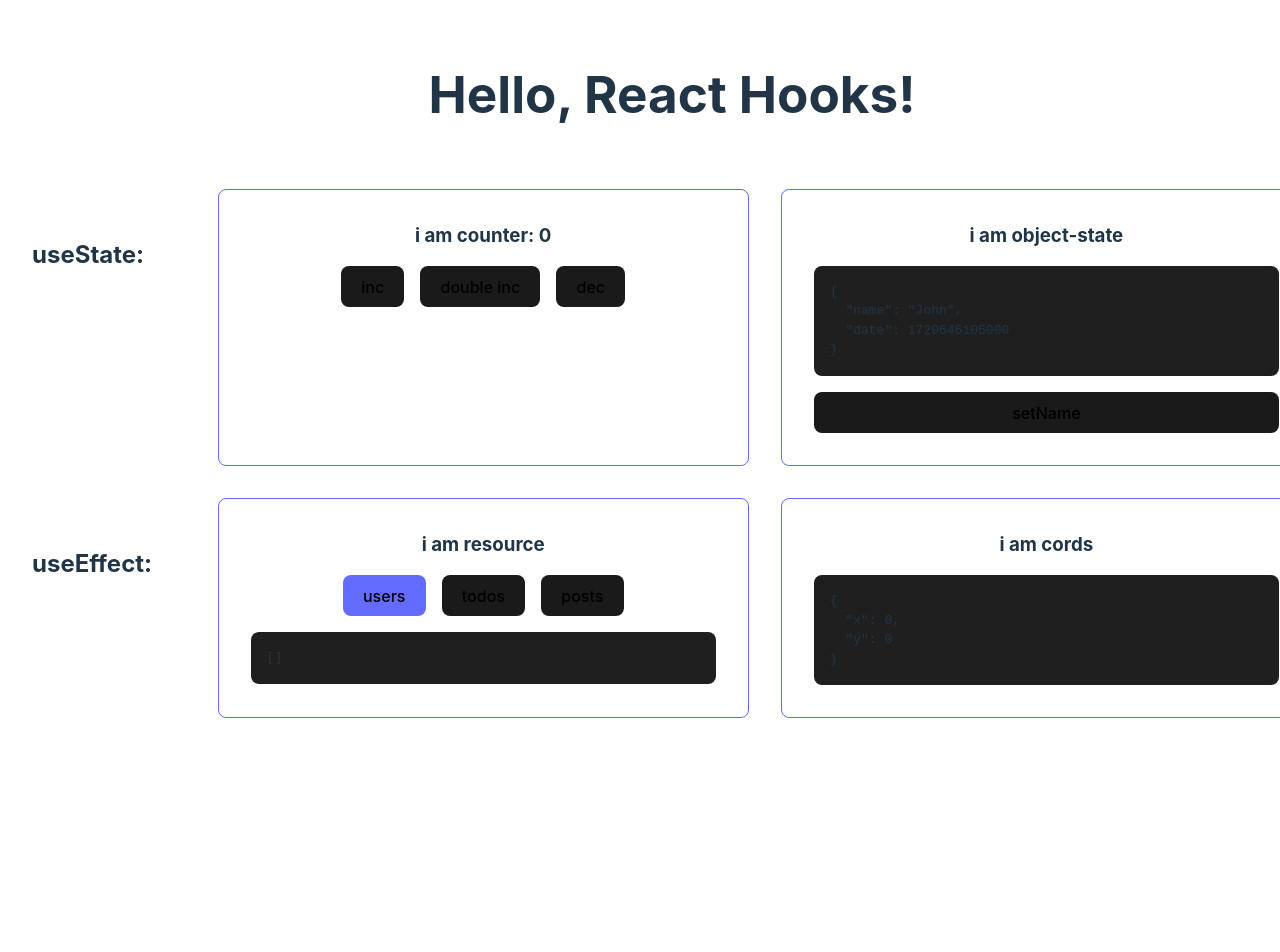
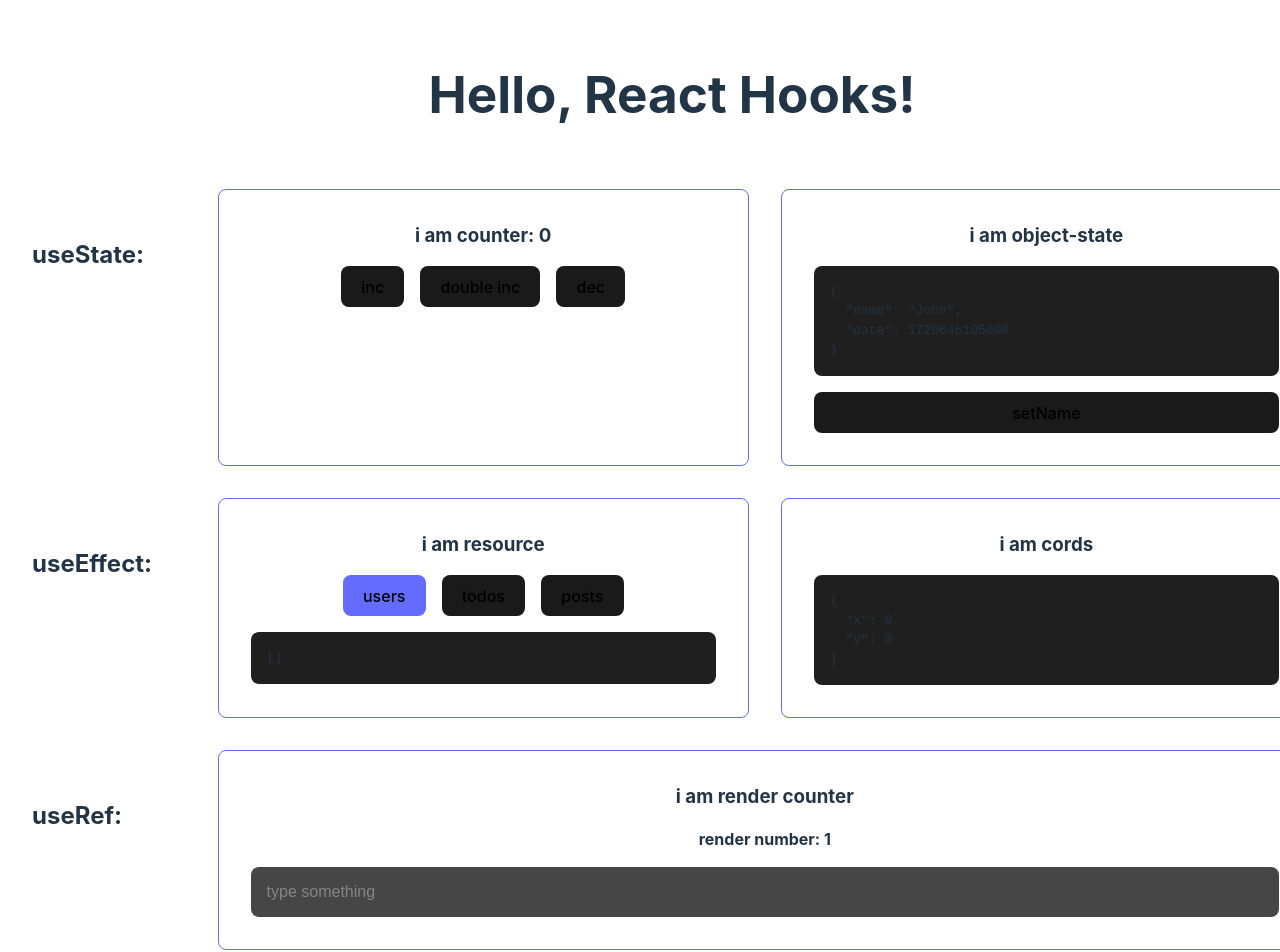
Before and after one commit to hellsgor/react-hooks-minin, a React (Vite) app: page / in a window 1280 px wide. Shown: the top 952 px of the page. Before the commit the page ends 800 px from the top, so only its background shows below. Built offline with nearby package versions, Linux system fonts and the light colour scheme; no server answers.

Commit message:
add(RenderCounter): create RenderCounter

```diff
--- a/src/App.css
+++ b/src/App.css
@@ -94,3 +94,15 @@ pre {
   white-space: pre-wrap;
   word-wrap: break-word;
 }
+
+input {
+  padding: 1rem;
+  font-size: 1rem;
+  border: none;
+  background-color: #464646;
+  border-radius: 8px;
+}
+
+input::placeholder {
+  color: #858585;
+}
--- a/src/App.jsx
+++ b/src/App.jsx
@@ -2,6 +2,7 @@ import './App.css';
 import Cords from './Components/Cords';
 import Counter from './Components/Counter';
 import ObjectState from './Components/ObjectState';
+import RenderCounter from './Components/RenderCounter';
 import Resource from './Components/Resource';
 
 export default function App() {
@@ -24,6 +25,13 @@ export default function App() {
           <Cords />
         </div>
       </div>
+
+      <div className="row">
+        <h2 className="row__title">useRef:</h2>
+        <div className="wrapper">
+          <RenderCounter />
+        </div>
+      </div>
     </>
   );
 }
--- /dev/null
+++ b/src/Components/RenderCounter.jsx
@@ -0,0 +1,32 @@
+import { useEffect, useRef, useState } from 'react';
+
+export default function RenderCounter() {
+  const [inputValue, setInputValue] = useState('');
+  const renderCount = useRef(1);
+  // useRef очень похож на useState, он тоже создаёт состояние.
+
+  // useRef возвращает объект, и к текущему состоянию можно обратиться через свойство current
+
+  // состояния определённые через хук useRef сохраняются между рендерами компонента,
+  // но изменение состояния не вызывает новый рендер.
+  // То есть, если нужно сохранить что-то между рендерами,
+  // и при этом не перерисовывать компонент - используем useRef.
+
+  useEffect(() => {
+    renderCount.current++;
+  });
+  return (
+    <div className="resource card">
+      <h3 className="card__title">i am render counter</h3>
+
+      <h4>render number: {renderCount.current}</h4>
+
+      <input
+        type="text"
+        onChange={(event) => setInputValue(event.target.value)}
+        value={inputValue}
+        placeholder="type something"
+      />
+    </div>
+  );
+}
```
